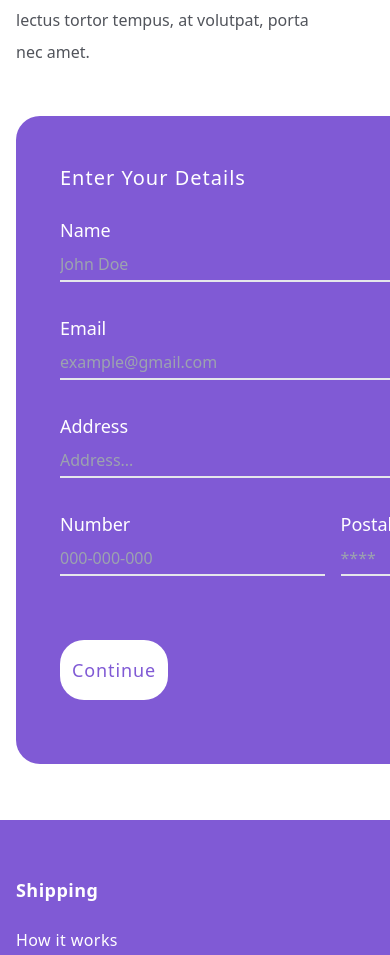
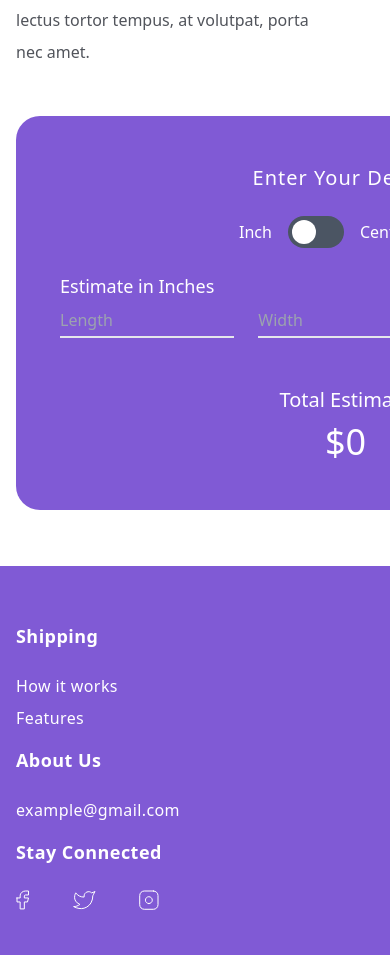
Before and after one commit to taha875/Shipping-demo, a Next.js app: page / in a window 390 px wide. Shown: the part 4366-5321 px from the top of the page. Built offline with nearby package versions, Linux system fonts and the light colour scheme.

Commit message:
calculator and language dropdown added

```diff
--- a/components/header.js
+++ b/components/header.js
@@ -1,6 +1,8 @@
 import React, { useState } from "react";
+import LanguageSelector from "./reusableUI/LanguageSelector/index";
 const header = () => {
   const [nav, setNav] = useState("");
+  const [toggle, setToggle] = useState(false);
 
   return (
     <div className="mx-auto container ">
@@ -53,6 +55,13 @@ const header = () => {
               <li className="cursor-pointer">
                 <a href="#">Request A Quote</a>
               </li>
+              <div>
+                <LanguageSelector
+                  languages={["English", "French", "Chinese"]}
+                  defaultLanguage="English"
+                  onSelect={(language) => console.log(`Selected ${language}`)}
+                />
+              </div>
             </ul>
           </div>
         </div>
--- a/components/pricing/index.js
+++ b/components/pricing/index.js
@@ -1,15 +1,25 @@
-import React from "react";
+import React, { useState } from "react";
 const index = () => {
-  const [form, setForm] = React.useState();
-  const [quote, setQuote] = React.useState();
+  const [form, setForm] = React.useState({
+    length: "",
+    width: "",
+    height: "",
+  });
+  const [toggleBtn, setToggleBtn] = useState(false);
+
+  const handleToggle = () => {
+    setToggleBtn((prevToggle) => !prevToggle);
+    console.log(toggleBtn);
+  };
+
   const updateForm = (e) => {
     setForm({ ...form, [e.target.name]: e.target.value });
   };
-  const handleSubmit = (e) => {
-    e.preventDefault();
-    setQuote(2);
-    console.log(form);
-  };
+
+  let { length, width, height } = form;
+  let estInch = Math.round(((length * width * height) / 139) * 5.8);
+  let estCm = Math.round(((length * width * height) / 5000) *2.2 * 5.8 );
+
 
   return (
     <>
@@ -80,7 +90,7 @@ const index = () => {
             </p>
           </div>
           <div className="lg:flex items-center">
-            <div className="px-11 py-12 bg-color-purple h-[648px] w-[659px] rounded-3xl mt-6 lg:mt-0 lg:ml-8 flex-shrink-0">
+            {/* <div className="px-11 py-12 bg-color-purple h-[648px] w-[659px] rounded-3xl mt-6 lg:mt-0 lg:ml-8 flex-shrink-0">
               {quote == 2 ? (
                 <div className="h-full w-full items-center justify-center flex flex-col">
                   <h1 className="text-xl lg:text-4xl text-center font-medium text-white pb-6 tracking-wider">
@@ -300,6 +310,75 @@ const index = () => {
                   )}
                 </>
               )}
+            </div> */}
+            <div className="px-11 py-12 bg-color-purple  w-[659px] rounded-3xl mt-6 lg:mt-0 lg:ml-8 flex-shrink-0">
+              <h1 className="text-xl lg:text-4xl text-center font-medium text-white pb-6 tracking-wider">
+                Enter Your Details
+              </h1>
+
+              <div className="flex items-center justify-center mb-6">
+                <span className="mr-4 text-white">Inch</span>
+                <label
+                  htmlFor="toggle"
+                  className="flex items-center cursor-pointer"
+                >
+                  <div onClick={handleToggle} className="relative">
+                    {/* <input  type="checkbox" id="toggle" className="sr-only" /> */}
+                    <div className="block bg-gray-600 w-14 h-8 rounded-full" />
+                    <div
+                      className={`dot absolute ${
+                        toggleBtn ? "right-1" : "left-1"
+                      } top-1 bg-white w-6 h-6 rounded-full  transform ease-in-out duration-300`}
+                    />
+                  </div>
+                </label>
+                <span className="ml-4 text-white">Centimeters</span>
+              </div>
+
+              <div className=" relative">
+                <label className="text-white text-lg">
+                  Estimate in {toggleBtn ? "Centimeters" : "Inches"}
+                  <div className="flex items-center gap-x-6">
+                    <input
+                      className="w-full mt-2 bg-transparent text-white border-b-2 pb-1 text-base placeholder:text-gray-400"
+                      placeholder="Length"
+                      type="number"
+                      name="length"
+                      key={"length"}
+                      onChange={(e) => {
+                        updateForm(e);
+                      }}
+                    />
+                    <input
+                      className="w-full mt-2 bg-transparent text-white border-b-2 pb-1 text-base placeholder:text-gray-400"
+                      placeholder="Width"
+                      type="number"
+                      name="width"
+                      key={"width"}
+                      onChange={(e) => {
+                        updateForm(e);
+                      }}
+                    />
+                    <input
+                      className="w-full mt-2 bg-transparent text-white border-b-2 pb-1 text-base placeholder:text-gray-400"
+                      placeholder="Height"
+                      type="number"
+                      name="height"
+                      key={"height"}
+                      onChange={(e) => {
+                        updateForm(e);
+                      }}
+                    />
+                  </div>
+                </label>
+                <p className="text-white text-xl text-center mt-12">
+                  Total Estimate
+                </p>
+                {
+                  toggleBtn ? <p className="text-white text-4xl text-center mt-2">${estCm}</p> : <p className="text-white text-4xl text-center mt-2">${estInch}</p>
+                }
+
+              </div>
             </div>
           </div>
         </div>
--- /dev/null
+++ b/components/reusableUI/LanguageSelector/index.js
@@ -0,0 +1,60 @@
+import React from "react";
+
+function index({ languages, defaultLanguage, onSelect }) {
+  const [selectedLanguage, setSelectedLanguage] =
+    React.useState(defaultLanguage);
+  const [toggle, setToggle] = React.useState(true);
+
+  const handleLanguageChange = (event) => {
+    const newLanguage = event.target.textContent;
+    setSelectedLanguage(newLanguage);
+    onSelect(newLanguage);
+    setToggle(!toggle);
+  };
+  return (
+    <div>
+      <div className="relative">
+        <button
+          onClick={() => setToggle(!toggle)}
+          className="bg-[#805ad5] w-[120px] text-white justify-between py-2 flex items-center text-sm px-4 rounded-md focus:outline-none focus:ring-2 focus:ring-purple-600"
+        >
+          {selectedLanguage}
+          <svg
+            className="w-4 h-4 inline-block ml-2 -mr-1"
+            viewBox="0 0 20 20"
+            fill="currentColor"
+          >
+            <path
+              fillRule="evenodd"
+              d="M10 12.586L6.707 9.293a1 1 0 00-1.414 1.414l4.242 4.243a1 1 0 001.414 0l4.242-4.243a1 1 0 00-1.414-1.414L10 12.586z"
+              clipRule="evenodd"
+            />
+          </svg>
+        </button>
+        <ul
+          className={`absolute mt-0.5 z-20 w-full bg-white py-2 rounded-md shadow-md ${
+            toggle ? `hidden` : `block`
+          }  `}
+        >
+          {languages.map((language) => (
+            <li key={language}>
+              <a
+                href="#"
+                onClick={handleLanguageChange}
+                className={`block px-4 py-2 hover:bg-[#805ad5] hover:text-white text-sm ${
+                  selectedLanguage === language.toLowerCase()
+                    ? "bg-[#805ad5] text-white"
+                    : ""
+                }`}
+              >
+                {language}
+              </a>
+            </li>
+          ))}
+        </ul>
+      </div>
+    </div>
+  );
+}
+
+export default index;
--- a/styles/globals.css
+++ b/styles/globals.css
@@ -199,3 +199,14 @@ body {
   -webkit-tap-highlight-color: rgba(0, 0, 0, 0);
   -webkit-tap-highlight-color: transparent;
 }
+
+input::-webkit-outer-spin-button,
+input::-webkit-inner-spin-button {
+  -webkit-appearance: none;
+  margin: 0;
+}
+
+/* Firefox */
+input[type="number"] {
+  -moz-appearance: textfield;
+}
```
